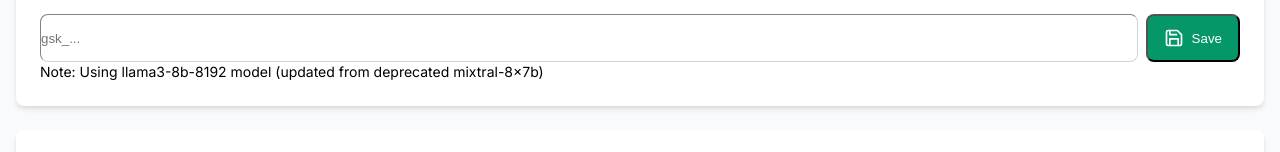
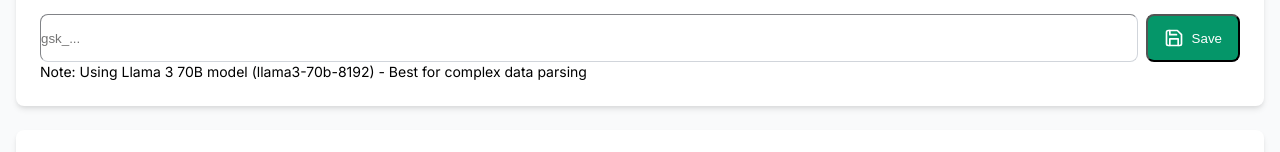
Before and after one commit to pkumv1/whatsapp-order-parser, a React (Create React App) app: page / in a window 1280 px wide. Shown: the part 238-390 px from the top of the page. Built offline with nearby package versions, Linux system fonts and the light colour scheme.

Commit message:
Update to Llama 3 70B model for better parsing accuracy

```diff
--- a/src/App.js
+++ b/src/App.js
@@ -131,7 +131,7 @@ Return a JSON object with an "orders" array where each order has these fields:
           'Content-Type': 'application/json',
         },
         body: JSON.stringify({
-          model: 'llama3-8b-8192', // Updated to currently supported model
+          model: 'llama3-70b-8192', // Updated to most powerful Llama 3 70B model
           messages: [
             { role: 'system', content: finalSystemPrompt },
             { role: 'user', content: userPrompt }
@@ -526,7 +526,7 @@ Return a JSON object with an "orders" array where each order has these fields:
           )}
 
           <p className="text-amber-600 text-sm mt-2">
-            Note: Using llama3-8b-8192 model (updated from deprecated mixtral-8x7b)
+            Note: Using Llama 3 70B model (llama3-70b-8192) - Best for complex data parsing
           </p>
         </div>
 
```
